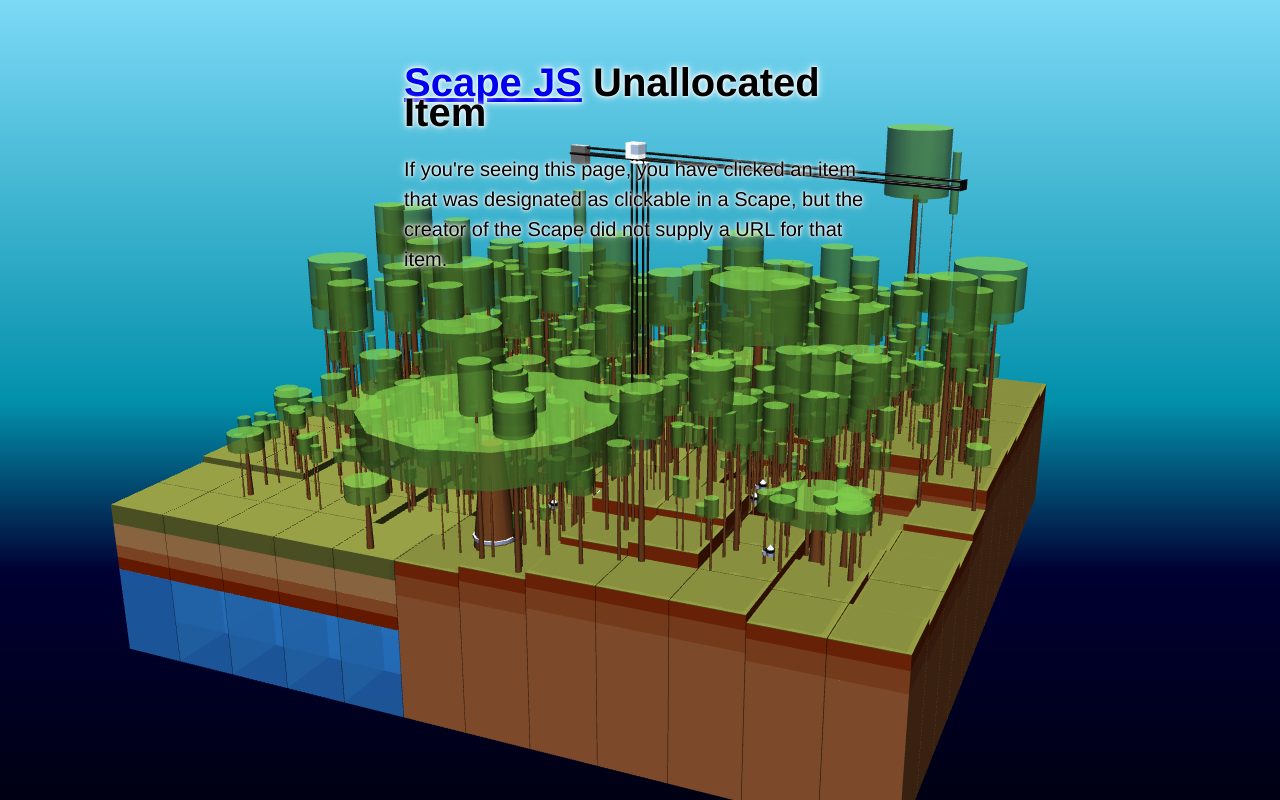
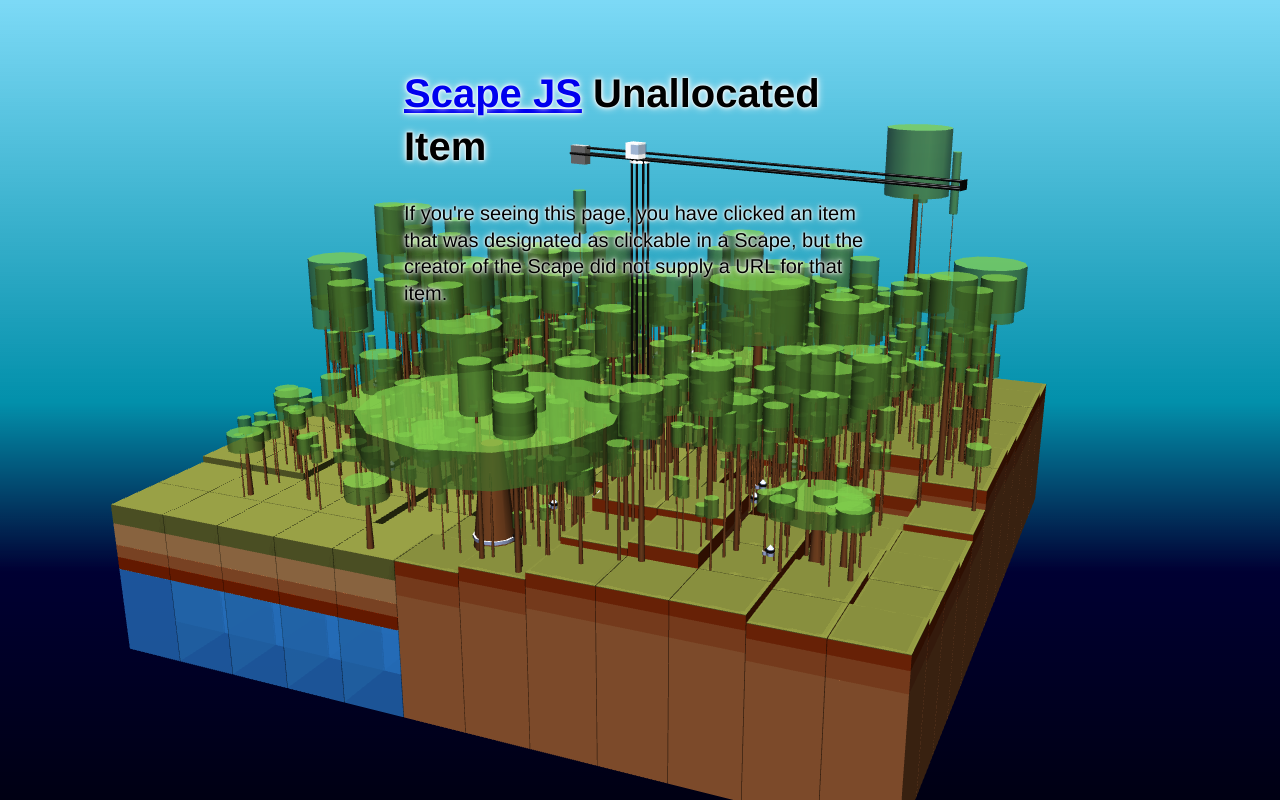
Before and after one commit to DanielBaird/scapejs, a plain HTML site: page unattached/index.html in a window 1280 px wide. Drawn offline with Linux system fonts and the light colour scheme.

Commit message:
appearance

```diff
--- a/unattached/index.html
+++ b/unattached/index.html
@@ -14,7 +14,8 @@
 		}
 		.main {
 			box-sizing: border-box;
-			font: 500 20px/30px 'Helvetica Neue', sans-serif;
+			font: 500 20px 'Helvetica Neue', sans-serif;
+			line-height: 1.33;
 			text-shadow: 0 0 2px #fff, 0 0 4px #fff, 0 0 8px #fff;
 			max-width: 30em;
 			padding: 5vh 5vw;
```
